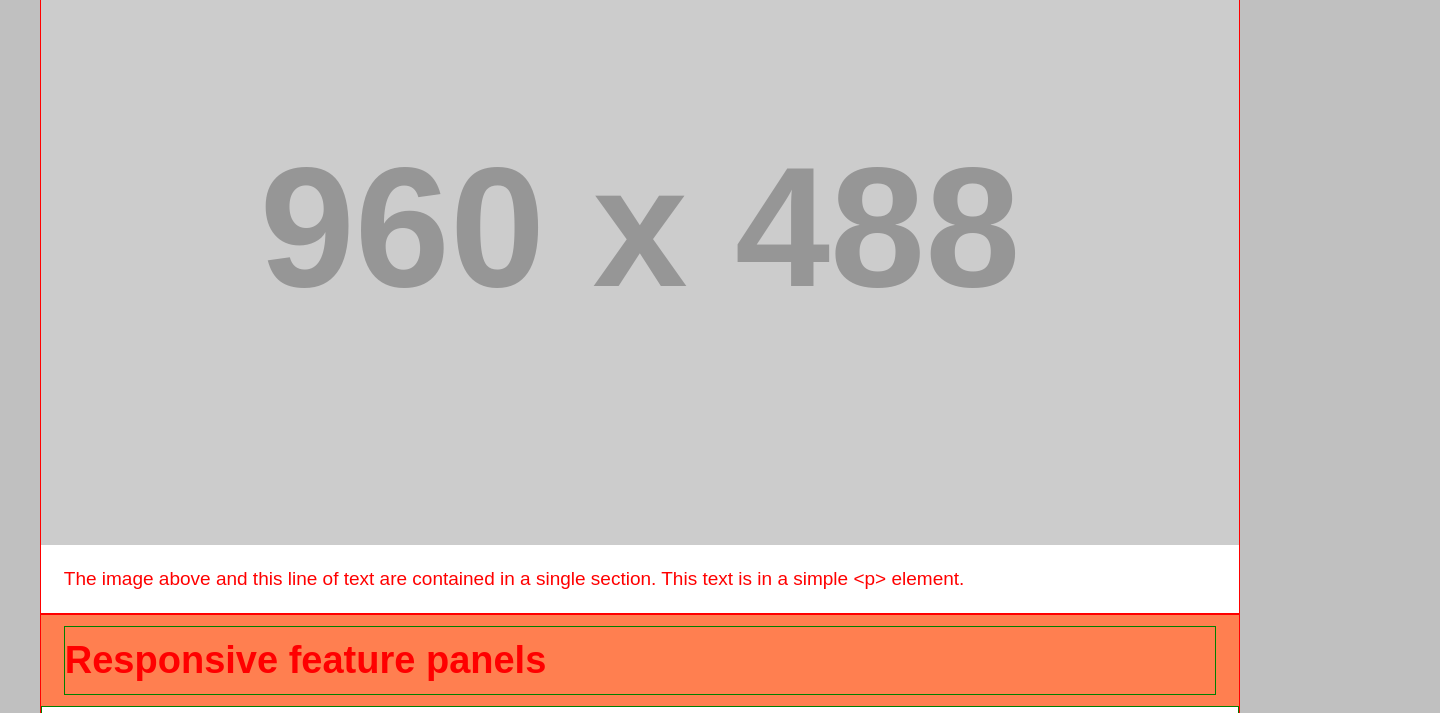
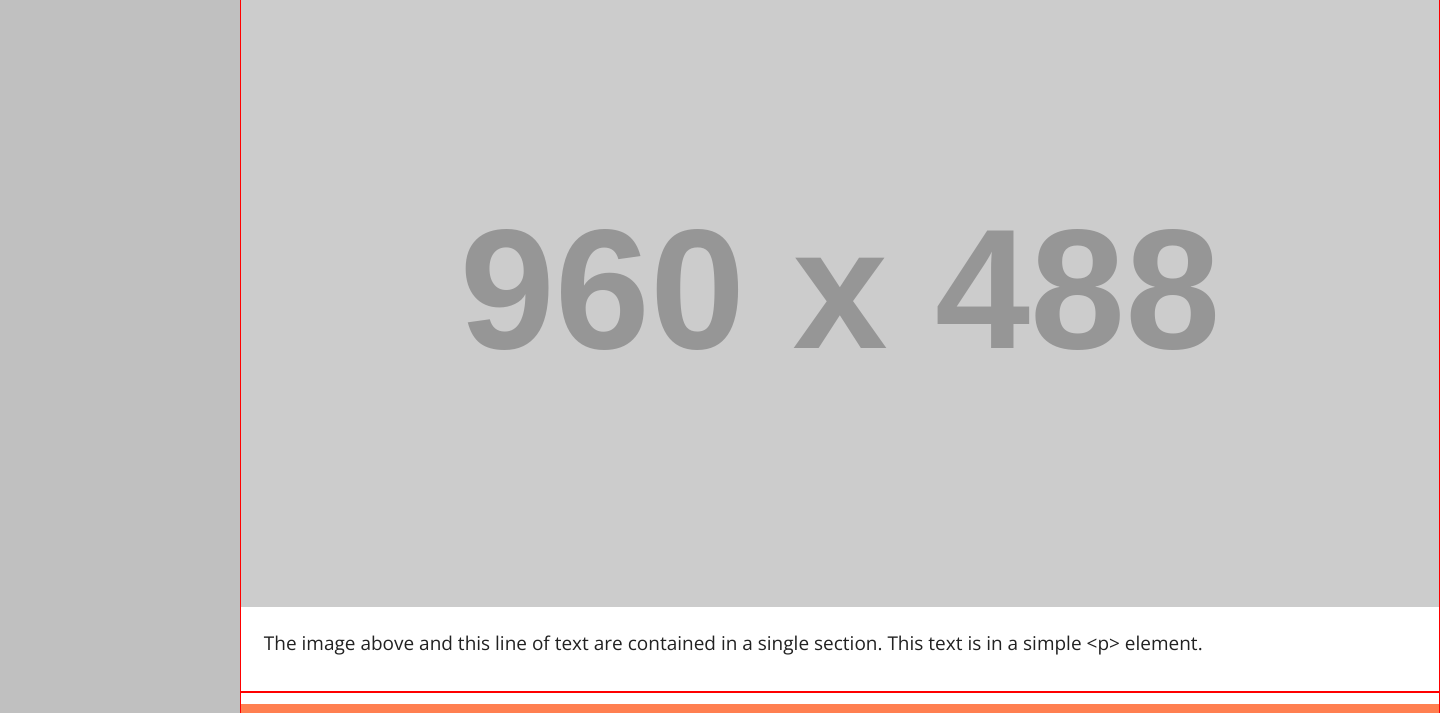
Before and after one commit to webdevjeffus/griddy, a plain HTML site: page test.html in a window 1280 px wide. Shown: the part 191-904 px from the top of the page, 1440 px wide, since content can reach past the window. Drawn offline with nearby package versions, Linux system fonts and the light colour scheme; placeholder pictures from the web are drawn by us.

Commit message:
UPDATE STYLESHEET LINKS in test.html
Comment out link to local normalize.css - drop-in.css @imports normalize
Link to local copy of css/drop-in.css

```diff
--- a/test.html
+++ b/test.html
@@ -9,7 +9,8 @@
     <meta name="author" content="Jeff George">
     <meta name="viewport" content="width=device-width, initial-scale=1">
 
-    <link rel="stylesheet" href="css/normalize.css">
+    <!-- <link rel="stylesheet" href="css/normalize.css"> -->
+    <link rel="stylesheet" href="css/drop-in.css">
     <link rel="stylesheet" href="css/griddy.css">
     <link rel="stylesheet" href="css/test.css"><!-- Replaces main.css for testing -->
 
```
